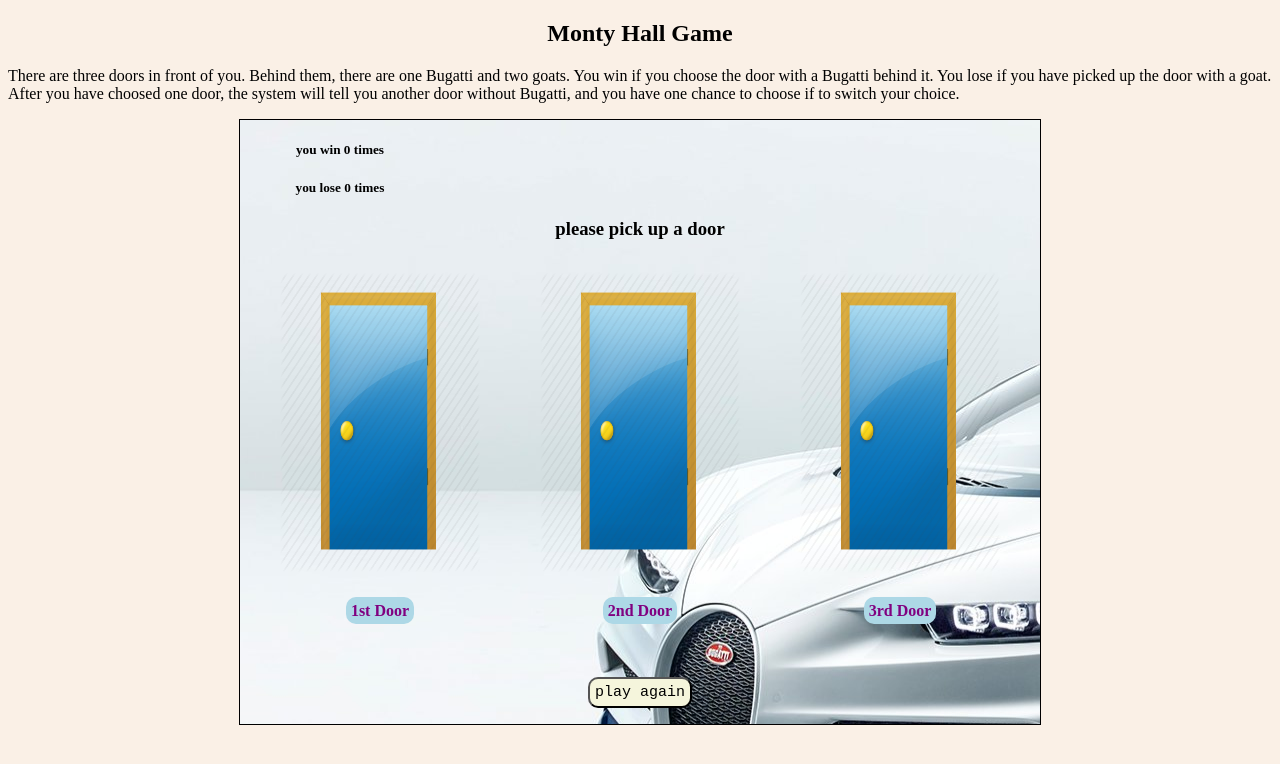
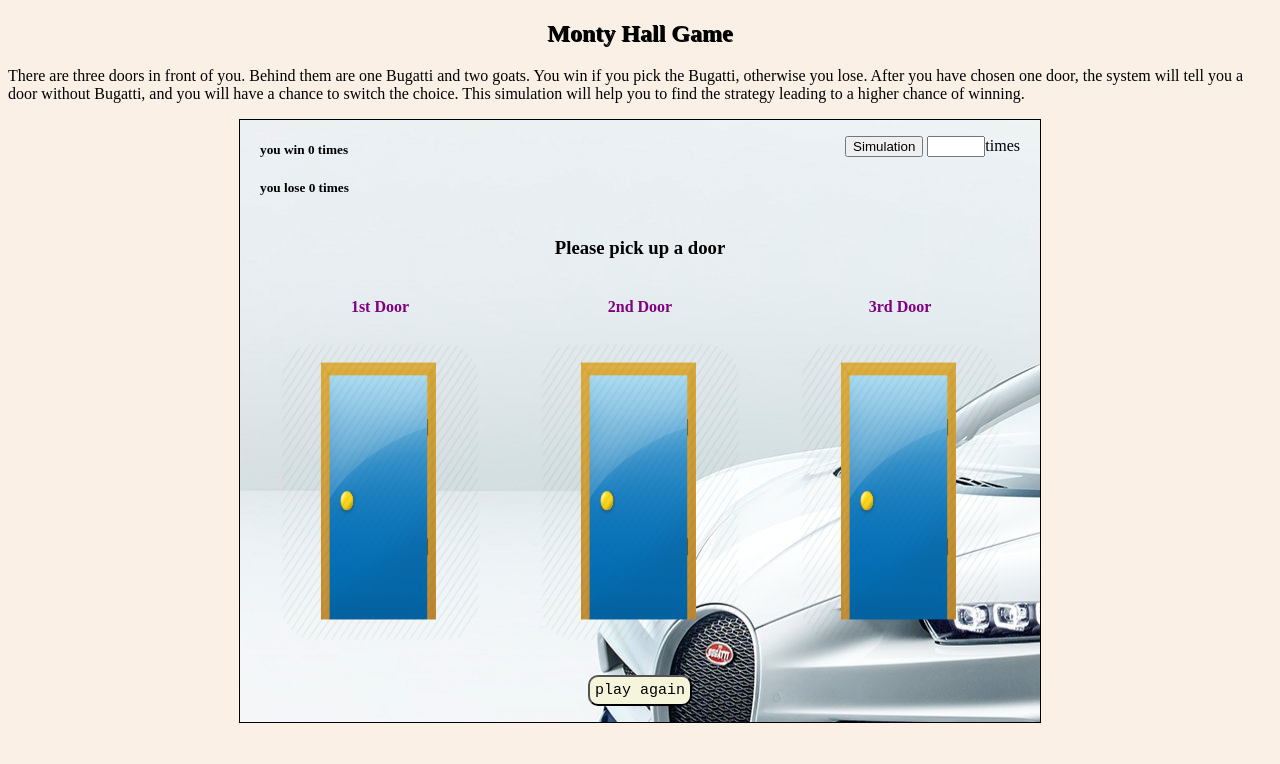
Before and after one commit to XFan2018/MontyHall, a plain HTML site: page montyhallproblem/MontyHall.html in a window 1280 px wide. Both pictures are taken after a click on the button "play again". Drawn offline with Linux system fonts and the light colour scheme.

Commit message:
modified CSS and HTML

```diff
--- a/montyhallproblem/MontyHall.css
+++ b/montyhallproblem/MontyHall.css
@@ -10,11 +10,11 @@
 
 h2{
   text-align: center;
+  text-shadow: 1px 1px;
 }
 
 strong{
   color: purple;
-  background-color: lightblue;
   padding:5px;
   border-radius: 10px;
 }
@@ -28,25 +28,62 @@
   border-radius: 20px;
 }
 
+.door:hover{
+  background-color: #F2EAED;
+}
+
 .button{
+  font-size: 20px;
+  font-family: fantasy;
   display : none;
   border: 2px black solid;
-  border-radius: 5px;
-  paddling : 2px;
+  border-radius: 15px;
+  padding-top: 2px;
+  padding-bottom: 2px;
+  padding-left: 10px;
+  padding-right: 10px;
   margin: 5px;
+  transition: padding-left 0.5s;
+  transition: padding-right 0.5s;
+}
+
+.button:hover{
+  background-color: rgba(232, 234, 235, 0.5);
+  padding-left: 20px;
+  padding-right: 20px;
+}
+
+.images{
+  border-radius: 50px;
 }
 
 #win{
   align: left;
+  text-align: left;
+  margin-left: 20px;
 }
 
-#Lost{
-  align: right;
+#lose{
+  text-align: left;
+  width: 800px;
+  margin-left: 20px;
+  overflow: visible;
 }
 
 #top{
-  width: 200px;
-  align : left;
+  overflow: auto;
+}
+
+#topLeft{
+  width: 50%;
+  float: left;
+  clear: left;
+}
+
+#topRight{
+  width: 50%;
+  float: right;
+  clear: right;
 }
 
 #container{
@@ -72,3 +109,20 @@
   font-style: italic;
   font-family: fantasy;
 }
+
+#yes{
+  margin-right: 20px;
+}
+
+#no{
+  margin-left: 20px;
+}
+
+#simulation{
+  text-align: right;
+  margin-right: 20px;
+}
+
+#simuInput{
+  width: 50px;
+}
--- a/montyhallproblem/MontyHall.html
+++ b/montyhallproblem/MontyHall.html
@@ -11,46 +11,57 @@
   </head>
 
   <body>
-    <h2>Monty Hall Game</h2>
+    <h2> Monty Hall Game </h2>
     <p>
-      There are three doors in front of you. Behind them, there are one Bugatti and two goats.
-      You win if you choose the door with a Bugatti behind it.
-      You lose if you have picked up the door with a goat.
-      After you have choosed one door, the system will tell you another door without Bugatti, and you have
-      one chance to choose if to switch your choice.
+      There are three doors in front of you. Behind them are one Bugatti and two goats.
+      You win if you pick the Bugatti, otherwise you lose.
+      After you have chosen one door, the system will tell you a door without Bugatti, and you will have
+      a chance to switch the choice. This simulation will help you to find the strategy leading to a higher chance of winning.
     </p>
 
     <div id="container">
       <div id="top">
-        <h5 id="win"> you win 0 times </h5>
-        <h5 id="lose"> you lose 0 times </h5>
+
+        <div id="topLeft">
+          <h5 id="win"> you win 0 times </h5>
+          <h5 id="lose"> you lose 0 times </h5>
+        </div>
+
+        <div id="topRight">
+          <p id="simulation">
+            <button type="button" name="Simulation" id="simuButton">Simulation</button>
+            <input type="text" name="simulationTime" value="" id="simuInput">times
+          </p>
+        </div>
       </div>
 
       <h3 id="prompt"> Please pick up a door </h3>
+      <p id="result"></p>
+      <p>
+        <button class = "button" id="yes"> yes </button><button class = "button" id = "no"> no </button>
+      </p>
 
       <div class="door">
+        <p><strong> 1st Door </strong></p>
         <img class="images" alt="door1" src="close_door.jpg">
-        <p><strong> 1st Door </strong></p>
       </div>
 
       <div class="door">
+        <p><strong> 2nd Door </strong></p>
         <img class="images" alt="door2" src="close_door.jpg">
-        <p><strong> 2nd Door </strong></p>
       </div>
 
       <div class="door">
+        <p><strong> 3rd Door </strong></p>
         <img class="images" alt="door3" src="close_door.jpg">
-        <p><strong> 3rd Door </strong></p>
       </div>
+
       <div>
-        <p id="result"></p>
         <p>
-          <button class = "button" id="yes"> yes </button><button class = "button" id = "no"> no </button>
-          <br>
           <button id="play_again"> play again </button>
         </p>
+      </div>
 
-      </div>
     </div>
   </body>
 </html>
--- a/montyhallproblem/MontyHall.js
+++ b/montyhallproblem/MontyHall.js
@@ -1,4 +1,4 @@
-  // set a global variable to random the number of the gift
+  // set a global variable to random a number which is the gift
 var gift_num = Math.floor(Math.random()*3);
 console.log("gift : " + gift_num);
 
@@ -183,6 +183,6 @@
   }
 
   // change the prompt
-  $('prompt').innerHTML = "please pick up a door"
+  $('prompt').innerHTML = "Please pick up a door"
   $('prompt').style.color = "black";
 }
```
Also changed, not shown: 1 other file.
